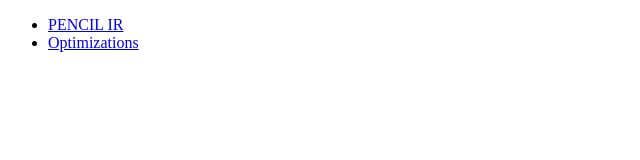
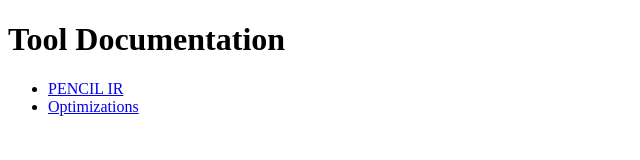
Before and after one commit to carpproject/carpproject.github.io, a plain HTML site: page index.html in a window 1280 px wide. Shown: the whole page, without its empty margins (0-640 px from the left). Drawn offline with Linux system fonts and the light colour scheme.

Commit message:
Add header

```diff
--- a/index.html
+++ b/index.html
@@ -4,9 +4,12 @@
 <html xmlns="http://www.w3.org/1999/xhtml" xml:lang="en" lang="en-us">
 <head>
    <meta http-equiv="content-type" content="text/html; charset=utf-8" />
-   <title>CARP project</title>
+   <title>CARP project tools</title>
 </head>
 <body>
+ <h1>
+  Tool Documentation
+ </h1>
  <ul>
   <li><a href="pencil/index.html">PENCIL IR</a></li>
   <li><a href="optimizations//index.html">Optimizations</a></li>
```
